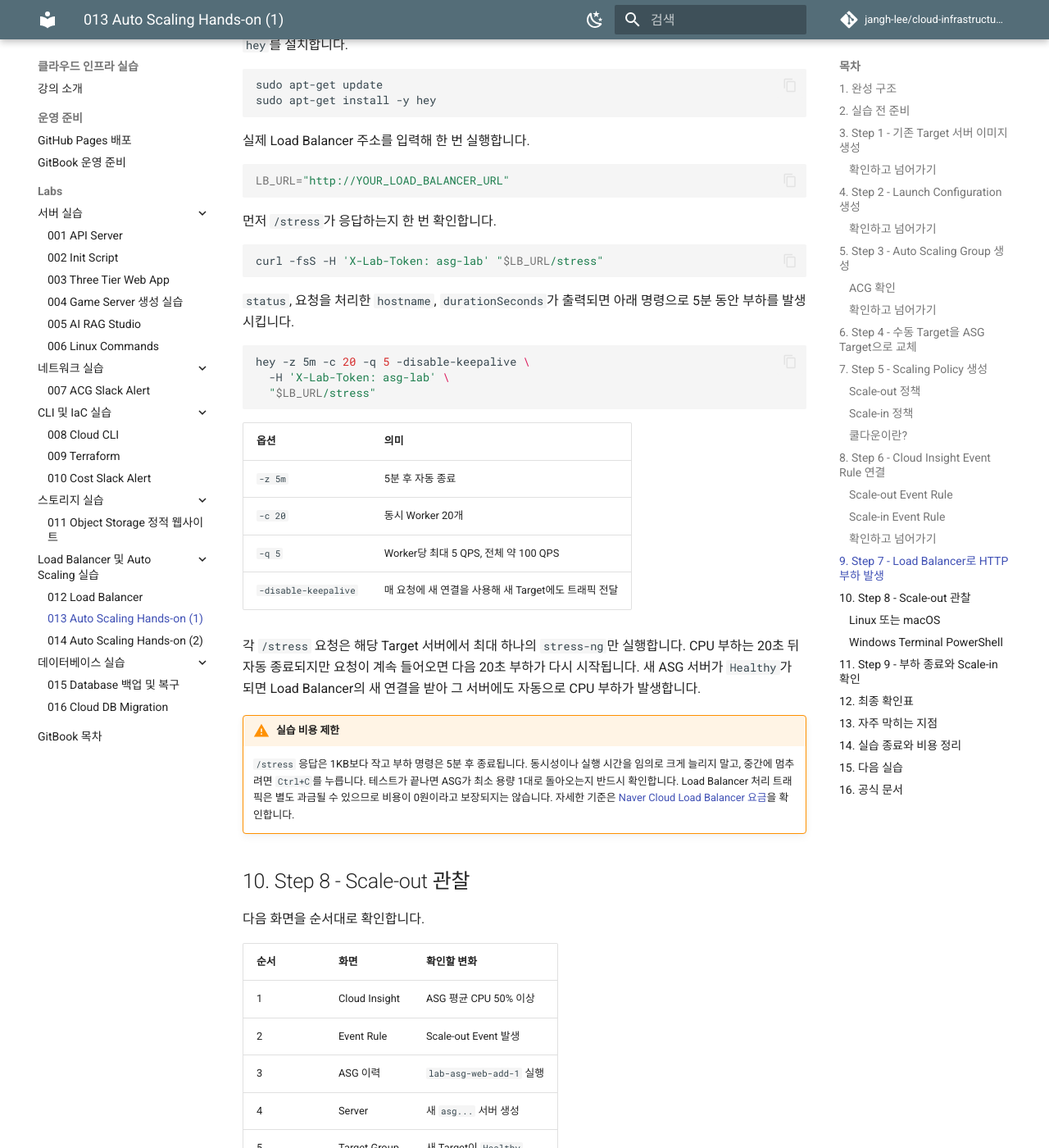
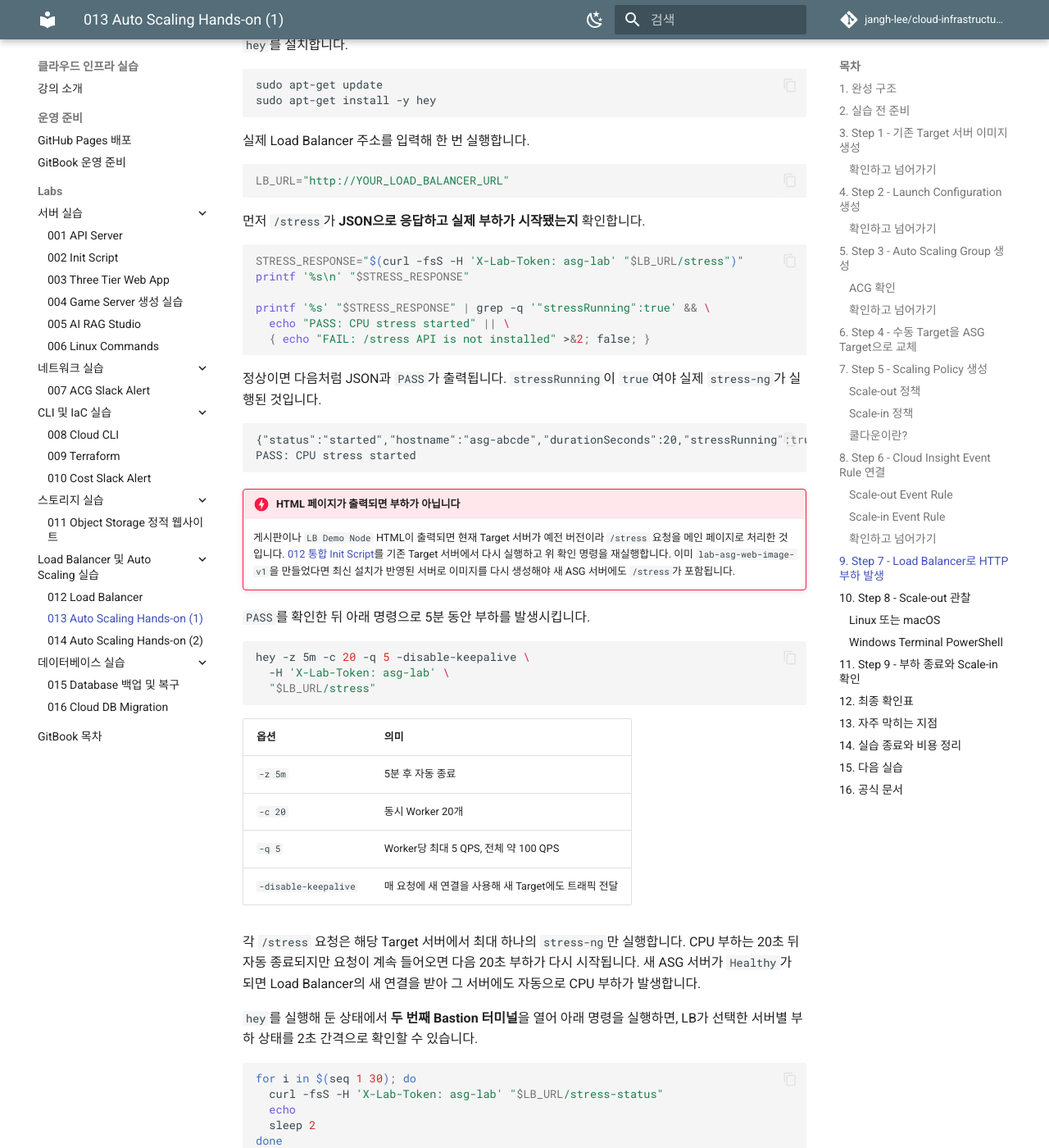
Before and after one commit to jangh-lee/cloud-infrastructure-lecture-example, an MkDocs documentation site: the page built from gitbook/labs/013-auto-scaling.md, in a window 1280 px wide and 1400 px high, scrolled down 7790 px. Shown: the whole window at 82% size. Built offline with MkDocs 1.6.1 and Material for MkDocs 9.7.7, drawn with Linux system fonts in a browser that asks for light colours; comment, search, counter and statistics services are not loaded; some of the changed text lies outside the part shown.

Commit message:
Make autoscaling stress state observable

````diff
--- a/gitbook/labs/013-auto-scaling.md
+++ b/gitbook/labs/013-auto-scaling.md
@@ -254,13 +254,28 @@ sudo apt-get install -y hey
 LB_URL="http://YOUR_LOAD_BALANCER_URL"
 ```
 
-먼저 `/stress`가 응답하는지 한 번 확인합니다.
+먼저 `/stress`가 **JSON으로 응답하고 실제 부하가 시작됐는지** 확인합니다.
 
 ```bash
-curl -fsS -H 'X-Lab-Token: asg-lab' "$LB_URL/stress"
+STRESS_RESPONSE="$(curl -fsS -H 'X-Lab-Token: asg-lab' "$LB_URL/stress")"
+printf '%s\n' "$STRESS_RESPONSE"
+
+printf '%s' "$STRESS_RESPONSE" | grep -q '"stressRunning":true' && \
+  echo "PASS: CPU stress started" || \
+  { echo "FAIL: /stress API is not installed" >&2; false; }
 ```
 
-`status`, 요청을 처리한 `hostname`, `durationSeconds`가 출력되면 아래 명령으로 5분 동안 부하를 발생시킵니다.
+정상이면 다음처럼 JSON과 `PASS`가 출력됩니다. `stressRunning`이 `true`여야 실제 `stress-ng`가 실행된 것입니다.
+
+```text
+{"status":"started","hostname":"asg-abcde","durationSeconds":20,"stressRunning":true}
+PASS: CPU stress started
+```
+
+!!! danger "HTML 페이지가 출력되면 부하가 아닙니다"
+    게시판이나 `LB Demo Node` HTML이 출력되면 현재 Target 서버가 예전 버전이라 `/stress` 요청을 메인 페이지로 처리한 것입니다. [012 통합 Init Script](https://jangh-lee.github.io/cloud-infrastructure-lecture-example/labs/012-load-balancer/#init-script)를 기존 Target 서버에서 다시 실행하고 위 확인 명령을 재실행합니다. 이미 `lab-asg-web-image-v1`을 만들었다면 최신 설치가 반영된 서버로 이미지를 다시 생성해야 새 ASG 서버에도 `/stress`가 포함됩니다.
+
+`PASS`를 확인한 뒤 아래 명령으로 5분 동안 부하를 발생시킵니다.
 
 ```bash
 hey -z 5m -c 20 -q 5 -disable-keepalive \
@@ -276,6 +291,18 @@ hey -z 5m -c 20 -q 5 -disable-keepalive \
 | `-disable-keepalive` | 매 요청에 새 연결을 사용해 새 Target에도 트래픽 전달 |
 
 각 `/stress` 요청은 해당 Target 서버에서 최대 하나의 `stress-ng`만 실행합니다. CPU 부하는 20초 뒤 자동 종료되지만 요청이 계속 들어오면 다음 20초 부하가 다시 시작됩니다. 새 ASG 서버가 `Healthy`가 되면 Load Balancer의 새 연결을 받아 그 서버에도 자동으로 CPU 부하가 발생합니다.
+
+`hey`를 실행해 둔 상태에서 **두 번째 Bastion 터미널**을 열어 아래 명령을 실행하면, LB가 선택한 서버별 부하 상태를 2초 간격으로 확인할 수 있습니다.
+
+```bash
+for i in $(seq 1 30); do
+  curl -fsS -H 'X-Lab-Token: asg-lab' "$LB_URL/stress-status"
+  echo
+  sleep 2
+done
+```
+
+`hostname`이 달라지고 각 응답의 `stressRunning`이 `true`이면 새 서버까지 부하를 받고 있는 것입니다. `loadAverage1m`은 CPU 사용률이 아니라 최근 1분 동안 실행 중이거나 실행을 기다린 작업 수이므로, 최종 CPU 임계값은 Cloud Insight의 `SERVER/avg_cpu_used_rto` 그래프로 확인합니다.
 
 !!! warning "실습 비용 제한"
     `/stress` 응답은 1KB보다 작고 부하 명령은 5분 후 종료됩니다. 동시성이나 실행 시간을 임의로 크게 늘리지 말고, 중간에 멈추려면 `Ctrl+C`를 누릅니다. 테스트가 끝나면 ASG가 최소 용량 1대로 돌아오는지 반드시 확인합니다. Load Balancer 처리 트래픽은 별도 과금될 수 있으므로 비용이 0원이라고 보장되지는 않습니다. 자세한 기준은 [Naver Cloud Load Balancer 요금](https://www.ncloud.com/api-cms/service-product/static/loadBalancer)을 확인합니다.
@@ -363,6 +390,7 @@ Scale-in Rule을 활성화하고 다음 순서로 확인합니다.
 | CPU가 올라도 확장 안 됨 | 상세 모니터링, Event 대상 ASG, Metric, Policy 액션 |
 | `/stress`가 403 | `X-Lab-Token: asg-lab` 헤더 확인 |
 | `/stress`가 502 | 012 통합 Init Script 재실행 후 새 이미지 생성 |
+| `/stress`가 HTML 반환 | 예전 Nginx 설정이므로 012 통합 Init Script 재실행 후 이미지 재생성 |
 | 새 서버 CPU가 오르지 않음 | Target `Healthy`, `hey` 실행 유지, `-disable-keepalive` 확인 |
 | 서버가 너무 빨리 축소됨 | Scale-in Rule을 잠시 비활성화 |
 | 부팅 중 서버가 반납됨 | Health Check 보류 기간을 `300`초로 변경 |
````
Also changed, not shown: 012-load balancer/README.md (+2 -1 lines), gitbook/labs/012-load-balancer.md (+2 -1 lines), 2 other files.
